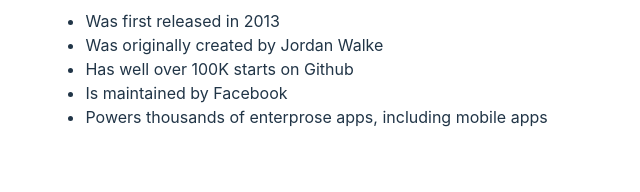
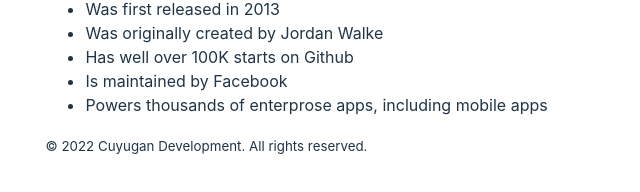
Before and after one commit to bertcuyugan/p1-scrimba-react-facts, a React (Vite) app: page / in a window 1280 px wide. Shown: the part 418-610 px from the top of the page, without its empty margins (319-959 px from the left). Built offline with nearby package versions, Linux system fonts and the light colour scheme.

Commit message:
added footer note

```diff
--- a/src/App.jsx
+++ b/src/App.jsx
@@ -19,6 +19,9 @@
         <li>Is maintained by Facebook</li>
         <li>Powers thousands of enterprose apps, including mobile apps</li>
       </ul>
+      <footer>
+        <small>© 2022 Cuyugan Development. All rights reserved.</small>
+      </footer>
     </div>
   )
 }
```
